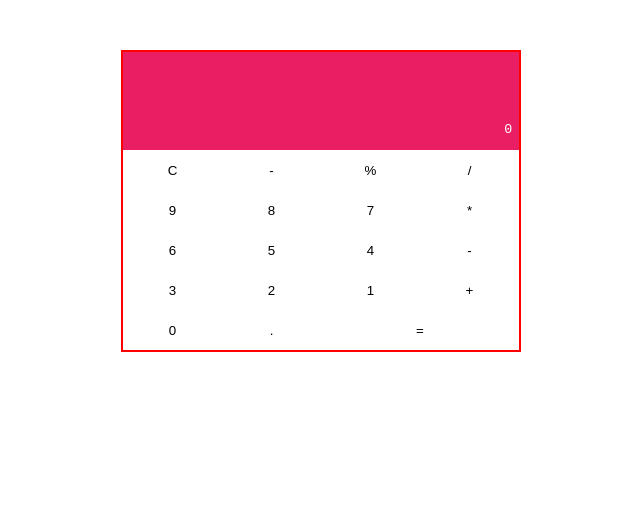
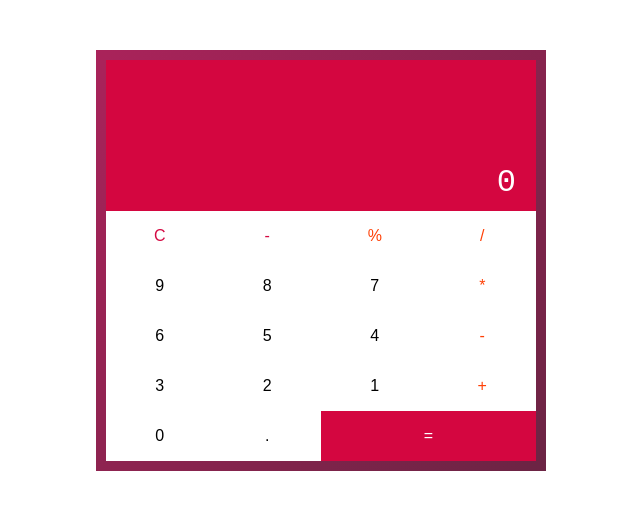
Before and after one commit to deivendranbr/calculatorApp, a React (Create React App) app: page / in a window 1280 px wide. Shown: the top 510 px of the page, without its empty margins (319-959 px from the left). Built offline with nearby package versions, Linux system fonts and the light colour scheme.

Commit message:
calculator app

```diff
--- a/src/Helper.js
+++ b/src/Helper.js
@@ -16,30 +16,28 @@ export function getPriority(input) {
     return 0;
 }
 
-export function calculate(arrFormula) {
-    const arrPostfix = infix2Postfix(arrFormula);
-    return evaluatePostfix(arrPostfix);
+export function calculate(calcInputArray) {
+    const arrangedInputArray = arrange(calcInputArray);
+    return calculateResult(arrangedInputArray);
 }
 
-export function infix2Postfix(arrFormula) {
+export function arrange(calcInputArray) {
     let result = [], stack = [];
 
-    arrFormula.forEach(item => {
+    calcInputArray.forEach(item => {
         if (isNumber(item)) {
             result.push(item);
-        } else if (isOperator(item)) {
+        } else {
             while (stack.length > 0) {
-            const peekedItem = stack[stack.length - 1];
+            const existingOperator = stack[stack.length - 1];
 
-            if (isOperator(peekedItem) && getPriority(peekedItem) >= getPriority(item)) {
-                result.push(peekedItem);
+            if (isOperator(existingOperator) && getPriority(existingOperator) >= getPriority(item)) {
+                result.push(existingOperator);
                 stack.pop();
             } else break;
             }
 
             stack.push(item);
-        } else {
-            console.log("Something else!!!");
         }
     });
 
@@ -50,13 +48,13 @@ export function infix2Postfix(arrFormula) {
     return result;
 }
 
-export function evaluatePostfix(arrPostfix) {
+export function calculateResult(arrangedInputArray) {
     let stack = [];
 
-    arrPostfix.forEach(item => {
+    arrangedInputArray.forEach(item => {
         if (isNumber(item)) {
             stack.push(item);
-        } else if (isOperator(item)) {
+        } else {
             const num1 = Number.parseFloat(stack.pop()), num2 = Number.parseFloat(stack.pop());
             let result = '';
 
@@ -77,12 +75,10 @@ export function evaluatePostfix(arrPostfix) {
                 result = num2 % num1;
                 break;
             default:
-                console.log('Something else!!!');
+                console.log('error..!');
             }
 
             stack.push(result + '');
-        } else {
-            console.log("Something else!!!");
         }
     });
 
--- a/src/components/App.css
+++ b/src/components/App.css
@@ -1,15 +1,19 @@
 .App {
-    width: 400px;
+    width: 450px;
     margin: 50px auto;
 }
+
 .container {
     border: 2px solid red;
     color: white;
     text-align: end;
+    border: 10px solid;
+    border-image-source: linear-gradient(130deg, #A9235A, #6C2444);
+    border-image-slice: 1;
 }
 
 .clear-history {
-    background-color: #e91e63;
+    background-color:#D40640;
     border: none;
     color: white;
     padding: 15px 32px;
--- a/src/components/App.js
+++ b/src/components/App.js
@@ -14,8 +14,8 @@ function App() {
 	const [afterCalculation, setAfterCalculation] = useState(false);
 	const [isOperatorClicked, setIsOperatorClicked] = useState(false);
 	const [history, setHistory] = useState(LocalStorage.getHistory());
+	const [worker] = React.useState(new Worker(worker_script));
 
-	const [worker] = React.useState(new Worker(worker_script));
 	useEffect(() => {
 		worker.onmessage = (evt) => {
 			LocalStorage.setHistory(evt.data);
--- a/src/components/Buttons.css
+++ b/src/components/Buttons.css
@@ -5,7 +5,7 @@
 
  .buttons button {
     width: 25%;
-    height: 40px;
+    height: 50px;
     text-align: center;
     padding: 8px 20px;
     box-sizing: border-box;
@@ -13,12 +13,24 @@
     border: 0;
     background-color: white;
     cursor: pointer;
+    font-size: 1rem;
  }
-
  .long-btn {
     flex: 1;
  }
 
+ .operatorBtn {
+    color: #D40942;
+ }
+
+ .mathBtn {
+    color: #FF4006;
+ }
+ button.long-btn {
+    background-color: #D40640;
+    color: #fff;
+ }
  .buttons button:hover {
-    background-color: #e91e63
+    background-color: #D40640;
+    color: #fff;
  }
--- a/src/components/Buttons.js
+++ b/src/components/Buttons.js
@@ -4,25 +4,25 @@ import './Buttons.css';
 function Buttons(props) {
    return (
        <div className="buttons">
-            <button onClick={props.onClear}>C</button>
-            <button onClick={props.onOperator}>-</button>
-            <button onClick={props.onOperator}>%</button>
-            <button onClick={props.onOperator}>/</button>
+           <button className="operatorBtn" onClick={props.onClear}>C</button>
+           <button className="operatorBtn" onClick={props.onOperator}>-</button>
+           <button className="mathBtn" onClick={props.onOperator}>%</button>
+           <button className="mathBtn" onClick={props.onOperator}>/</button>
 
            <button onClick={props.onDigit}>9</button>
            <button onClick={props.onDigit}>8</button>
            <button onClick={props.onDigit}>7</button>
-            <button onClick={props.onOperator}>*</button>
+           <button className="mathBtn" onClick={props.onOperator}>*</button>
 
            <button onClick={props.onDigit}>6</button>
            <button onClick={props.onDigit}>5</button>
            <button onClick={props.onDigit}>4</button>
-            <button onClick={props.onOperator}>-</button>
+           <button className="mathBtn" onClick={props.onOperator}>-</button>
 
            <button onClick={props.onDigit}>3</button>
            <button onClick={props.onDigit}>2</button>
            <button onClick={props.onDigit}>1</button>
-            <button onClick={props.onOperator}>+</button>
+           <button className="mathBtn" onClick={props.onOperator}>+</button>
 
            <button onClick={props.onDigit}>0</button>
            <button onClick={props.onDecimal}>.</button>
--- a/src/components/DisplayBar.css
+++ b/src/components/DisplayBar.css
@@ -1,15 +1,15 @@
-
 .display-container {
     display: flex;
     flex-direction: column;
 }
 
 .display-container textarea {
-    background-color: #e91e63;
-    padding: 1em .5em;
+    background-color: #D40640;
+    padding: 10px 20px;
     outline: none;
     border: 0;
     resize: none;
     text-align: end;
     color: white;
+    font-size: 2rem;
 }
```
Lines whose indentation alone changed are shown as unchanged.
